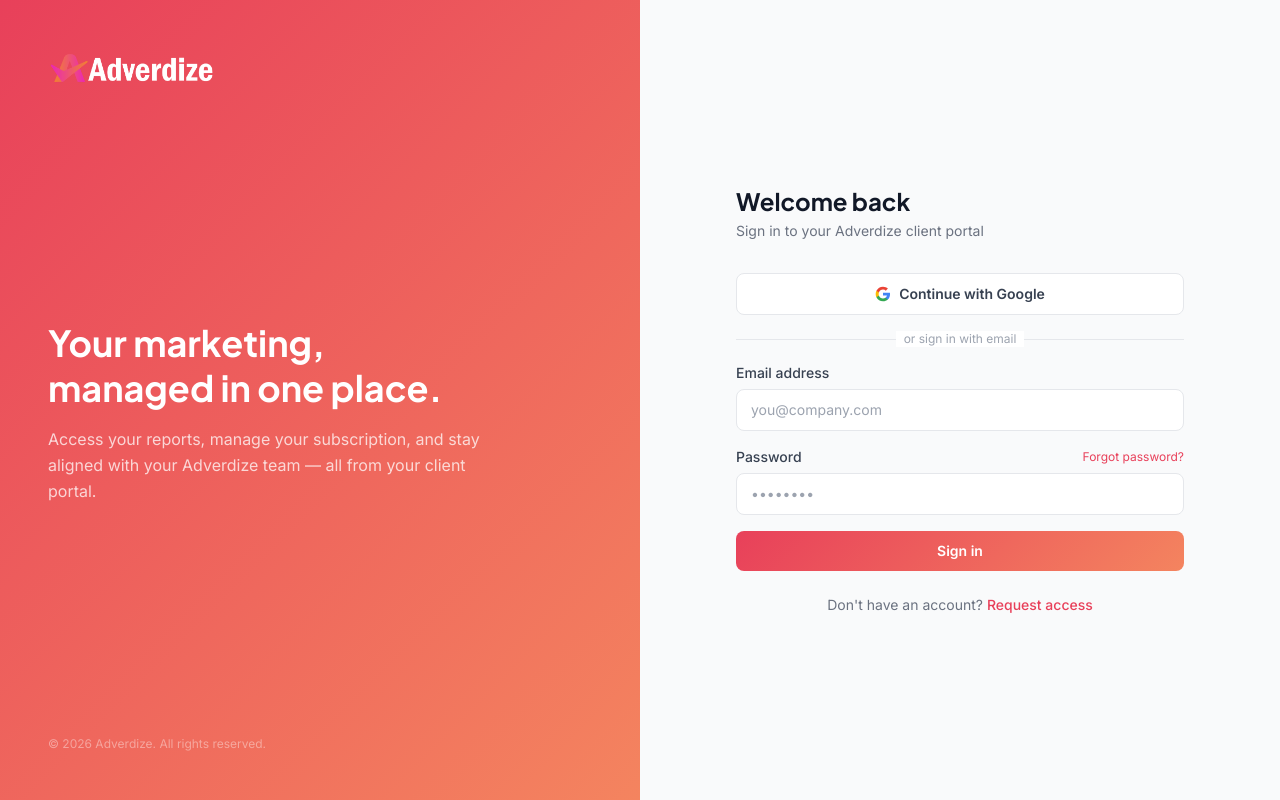
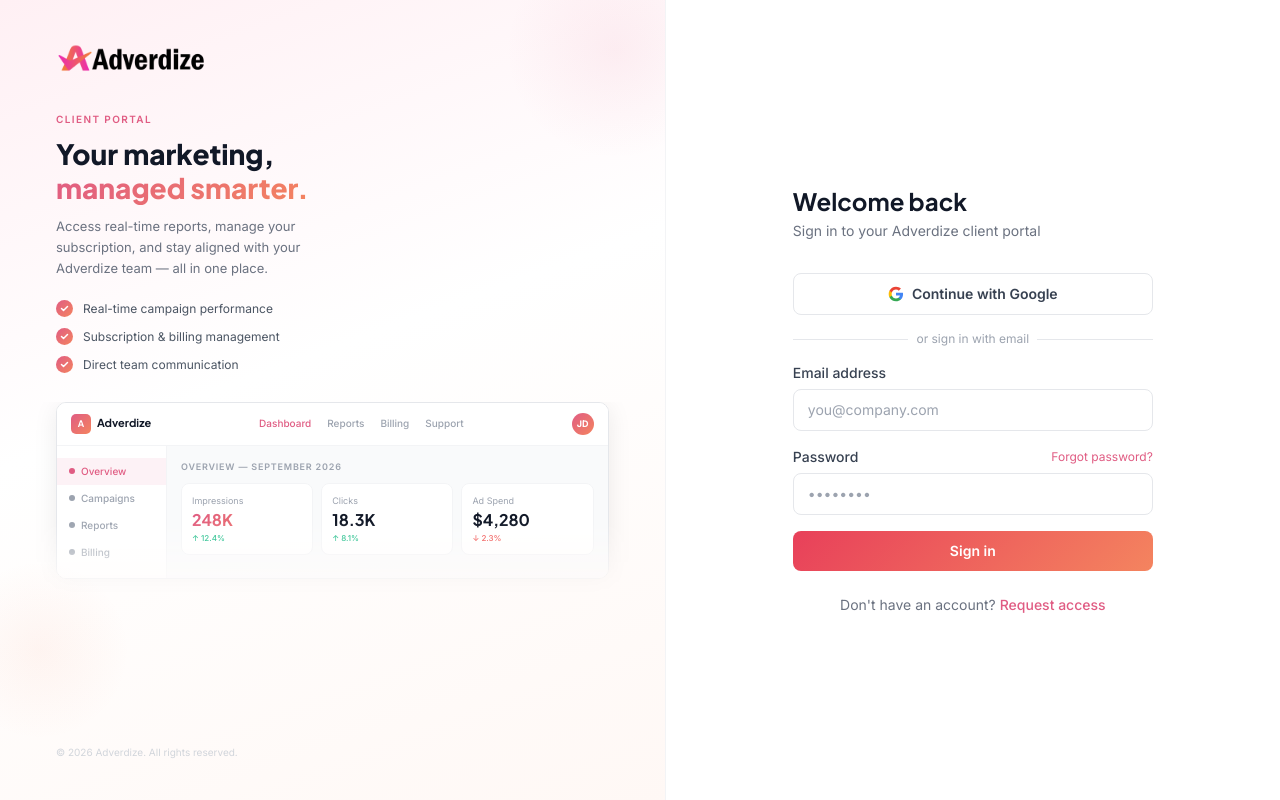
Before and after one commit to veronica-adverdize/adverdize-portal, a Next.js app: page /auth/login in a window 1280 px wide. Built offline with nearby package versions, Linux system fonts and the light colour scheme.

Commit message:
Redesign login page: light panel, dashboard peek, brand pink #E05C83

```diff
--- a/src/app/auth/layout.tsx
+++ b/src/app/auth/layout.tsx
@@ -4,29 +4,190 @@ export default function AuthLayout({
   children: React.ReactNode;
 }) {
   return (
-    <div className="min-h-screen bg-gray-50 flex">
-      <div className="hidden lg:flex lg:w-1/2 relative overflow-hidden" style={{ background: "linear-gradient(135deg, #E8405A 0%, #F4845F 100%)" }}>
-        <div className="absolute inset-0 flex flex-col items-start justify-between p-12">
-          <div className="flex items-center gap-3">
-            <img src="/images/adverdize-logo-light.png" alt="Adverdize" className="h-10 w-auto object-contain" />
+    <div className="min-h-screen flex">
+      {/* Left panel */}
+      <div
+        className="hidden lg:flex lg:w-[52%] relative overflow-hidden flex-col"
+        style={{
+          background: "linear-gradient(160deg, #fff0f4 0%, #fff 45%, #fff8f5 100%)",
+          borderRight: "1px solid #F3F4F6",
+        }}
+      >
+        {/* Decorative blurs */}
+        <div
+          className="absolute top-[-60px] right-[-60px] w-[220px] h-[220px] rounded-full pointer-events-none"
+          style={{ background: "radial-gradient(circle, rgba(224,92,131,0.08) 0%, transparent 70%)" }}
+        />
+        <div
+          className="absolute bottom-[60px] left-[-50px] w-[180px] h-[180px] rounded-full pointer-events-none"
+          style={{ background: "radial-gradient(circle, rgba(244,132,95,0.07) 0%, transparent 70%)" }}
+        />
+
+        {/* Content */}
+        <div className="relative z-10 flex flex-col h-full px-14 py-10">
+          {/* Logo */}
+          <div className="mb-9">
+            <img src="/images/adverdize-logo.png" alt="Adverdize" className="h-9 w-auto object-contain" />
           </div>
 
-          <div className="max-w-md">
-            <h2 className="text-4xl font-display font-bold text-white leading-tight mb-4">
-              Your marketing, managed in one place.
-            </h2>
-            <p className="text-white/75 text-base leading-relaxed">
-              Access your reports, manage your subscription, and stay aligned with your Adverdize team — all from your client portal.
-            </p>
+          {/* Copy */}
+          <p className="text-[10px] font-semibold uppercase tracking-[1.4px] mb-2.5" style={{ color: "#E05C83" }}>
+            Client Portal
+          </p>
+
+          <h2
+            className="font-display font-extrabold text-gray-900 leading-[1.2] mb-3"
+            style={{ fontSize: "28px" }}
+          >
+            Your marketing,<br />
+            <span
+              style={{
+                background: "linear-gradient(135deg, #E05C83, #F4845F)",
+                WebkitBackgroundClip: "text",
+                WebkitTextFillColor: "transparent",
+              }}
+            >
+              managed smarter.
+            </span>
+          </h2>
+
+          <p className="text-[13px] leading-relaxed text-gray-500 mb-5 max-w-[300px]">
+            Access real-time reports, manage your subscription, and stay aligned with your Adverdize team — all in one place.
+          </p>
+
+          {/* Feature list */}
+          <div className="flex flex-col gap-2.5 mb-7">
+            {[
+              "Real-time campaign performance",
+              "Subscription & billing management",
+              "Direct team communication",
+            ].map((item) => (
+              <div key={item} className="flex items-center gap-2.5">
+                <div
+                  className="w-[17px] h-[17px] rounded-full flex items-center justify-center shrink-0"
+                  style={{ background: "linear-gradient(135deg, #E05C83, #F4845F)" }}
+                >
+                  <svg width="9" height="9" viewBox="0 0 9 9" fill="none">
+                    <path d="M1.5 4.5l2 2 4-4" stroke="white" strokeWidth="1.5" strokeLinecap="round" strokeLinejoin="round" />
+                  </svg>
+                </div>
+                <span className="text-[12px] text-gray-600">{item}</span>
+              </div>
+            ))}
           </div>
 
-          <p className="text-white/40 text-xs">© 2026 Adverdize. All rights reserved.</p>
+          {/* Dashboard peek */}
+          <div
+            className="overflow-hidden shrink-0"
+            style={{
+              height: "200px",
+              margin: "0 -56px",
+              maskImage: "linear-gradient(to bottom, black 0%, black 60%, transparent 100%)",
+              WebkitMaskImage: "linear-gradient(to bottom, black 0%, black 60%, transparent 100%)",
+            }}
+          >
+            <div
+              className="mx-14 rounded-[10px] border border-gray-200 overflow-hidden"
+              style={{ boxShadow: "0 4px 24px rgba(0,0,0,0.08)" }}
+            >
+              {/* Topbar */}
+              <div className="flex items-center justify-between px-3.5 py-2.5 border-b border-gray-100 bg-white">
+                <div className="flex items-center gap-1.5">
+                  <div
+                    className="w-5 h-5 rounded-[5px] flex items-center justify-center text-[9px] font-bold text-white font-display"
+                    style={{ background: "linear-gradient(135deg, #E05C83, #F4845F)" }}
+                  >
+                    A
+                  </div>
+                  <span className="text-[11px] font-bold text-gray-900 font-display">Adverdize</span>
+                </div>
+                <div className="flex gap-4">
+                  {["Dashboard", "Reports", "Billing", "Support"].map((item, i) => (
+                    <span
+                      key={item}
+                      className="text-[10px] font-medium"
+                      style={{ color: i === 0 ? "#E05C83" : "#9CA3AF" }}
+                    >
+                      {item}
+                    </span>
+                  ))}
+                </div>
+                <div
+                  className="w-[22px] h-[22px] rounded-full flex items-center justify-center text-[9px] font-bold text-white"
+                  style={{ background: "linear-gradient(135deg, #E05C83, #F4845F)" }}
+                >
+                  JD
+                </div>
+              </div>
+
+              {/* Body */}
+              <div className="flex bg-gray-50">
+                {/* Sidebar */}
+                <div className="w-[110px] bg-white border-r border-gray-100 py-3 shrink-0">
+                  {[
+                    { label: "Overview", active: true },
+                    { label: "Campaigns", active: false },
+                    { label: "Reports", active: false },
+                    { label: "Billing", active: false },
+                  ].map(({ label, active }) => (
+                    <div
+                      key={label}
+                      className="flex items-center gap-1.5 px-3 py-1.5 text-[10px] font-medium"
+                      style={{ color: active ? "#E05C83" : "#9CA3AF", background: active ? "#fdf2f6" : "transparent" }}
+                    >
+                      <div
+                        className="w-1.5 h-1.5 rounded-full shrink-0"
+                        style={{ background: "currentColor" }}
+                      />
+                      {label}
+                    </div>
+                  ))}
+                </div>
+
+                {/* Main */}
+                <div className="flex-1 p-3.5 flex flex-col gap-2.5">
+                  <div className="text-[9px] font-semibold uppercase tracking-[0.8px] text-gray-400">
+                    Overview — September 2026
+                  </div>
+                  <div className="grid grid-cols-3 gap-2">
+                    {[
+                      { label: "Impressions", value: "248K", delta: "↑ 12.4%", pink: true },
+                      { label: "Clicks", value: "18.3K", delta: "↑ 8.1%", pink: false },
+                      { label: "Ad Spend", value: "$4,280", delta: "↓ 2.3%", pink: false, down: true },
+                    ].map(({ label, value, delta, pink, down }) => (
+                      <div key={label} className="bg-white rounded-lg border border-gray-100 p-2.5">
+                        <div className="text-[9px] text-gray-400 mb-1">{label}</div>
+                        <div
+                          className="text-base font-bold font-display leading-none mb-1"
+                          style={pink ? {
+                            background: "linear-gradient(135deg, #E05C83, #F4845F)",
+                            WebkitBackgroundClip: "text",
+                            WebkitTextFillColor: "transparent",
+                          } : { color: "#111827" }}
+                        >
+                          {value}
+                        </div>
+                        <div className="text-[8px] font-medium" style={{ color: down ? "#ef4444" : "#10b981" }}>
+                          {delta}
+                        </div>
+                      </div>
+                    ))}
+                  </div>
+                </div>
+              </div>
+            </div>
+          </div>
+
+          {/* Footer */}
+          <p className="text-[10px] text-gray-300 mt-auto pt-4">© 2026 Adverdize. All rights reserved.</p>
         </div>
       </div>
 
-      <div className="flex-1 flex items-center justify-center p-6">
-        <div className="w-full max-w-md">
-          <div className="flex items-center gap-2 mb-8 lg:hidden">
+      {/* Right panel — form */}
+      <div className="flex-1 flex items-center justify-center p-6 bg-white">
+        <div className="w-full max-w-[360px]">
+          {/* Mobile logo */}
+          <div className="flex items-center gap-2 mb-10 lg:hidden">
             <img src="/images/adverdize-logo.png" alt="Adverdize" className="h-8 w-auto object-contain" />
           </div>
           {children}
--- a/src/styles/globals.css
+++ b/src/styles/globals.css
@@ -4,9 +4,9 @@
 @tailwind utilities;
 
 :root {
-  --brand-pink: #E8405A;
-  --brand-coral: #F4845F;
-  --brand-gradient: linear-gradient(135deg, #E8405A 0%, #F4845F 100%);
+	--brand-pink: #e05c83;
+	--brand-coral: #f4845f;
+	--brand-gradient: linear-gradient(135deg, #e8405a 0%, #f4845f 100%);
 }
 
 @layer base {
@@ -18,7 +18,10 @@
 		@apply bg-gray-50 text-gray-900 font-sans antialiased;
 	}
 
-  h1, h2, h3, h4 {
+	h1,
+	h2,
+	h3,
+	h4 {
 		@apply font-display;
 	}
 }
--- a/tailwind.config.ts
+++ b/tailwind.config.ts
@@ -10,7 +10,7 @@ const config: Config = {
     extend: {
       colors: {
         brand: {
-          pink: "#E8405A",
+          pink: "#E05C83",
           coral: "#F4845F",
           dark: "#1A1A2E",
           gray: "#6B7280",
@@ -22,7 +22,7 @@ const config: Config = {
         display: ["Plus Jakarta Sans", "Inter", "sans-serif"],
       },
       backgroundImage: {
-        "brand-gradient": "linear-gradient(135deg, #E8405A 0%, #F4845F 100%)",
+        "brand-gradient": "linear-gradient(135deg, #E05C83 0%, #F4845F 100%)",
       },
     },
   },
```
Lines whose indentation alone changed are shown as unchanged.
